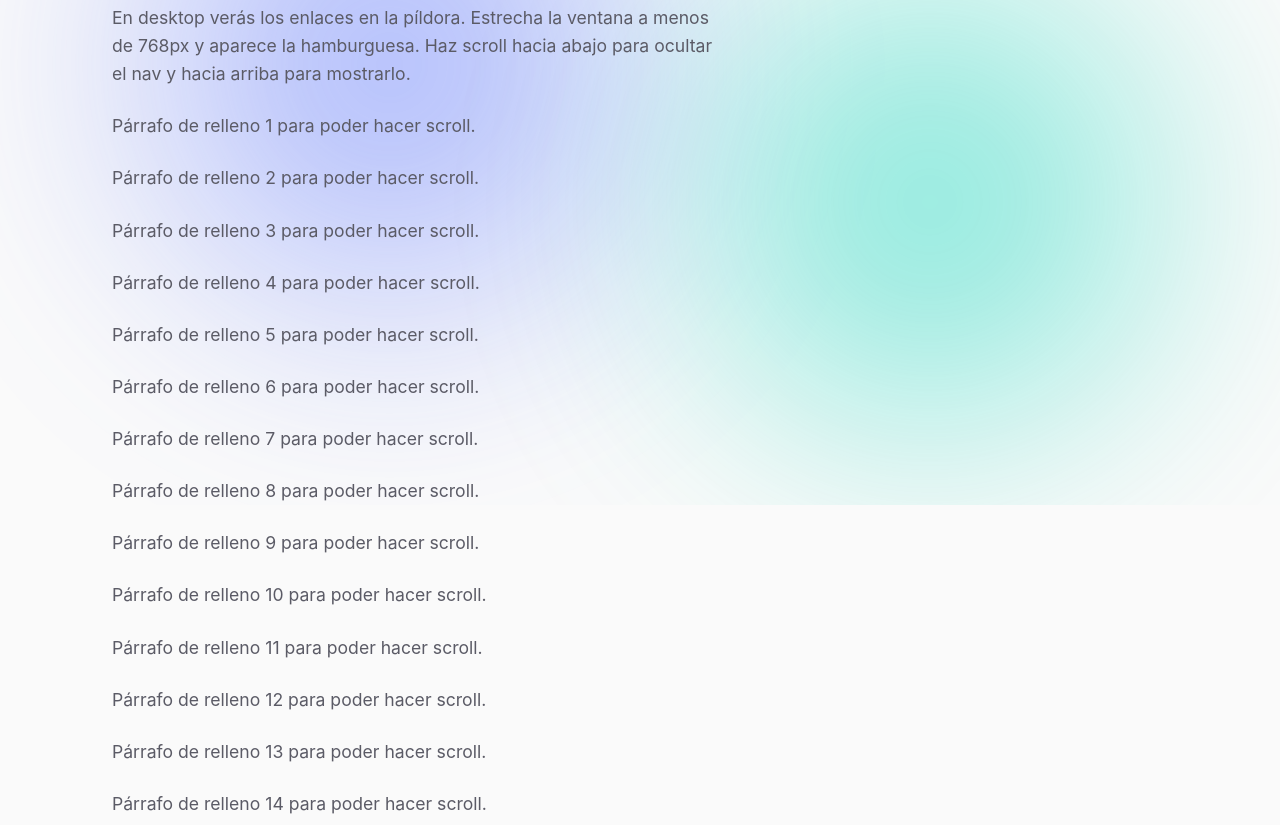
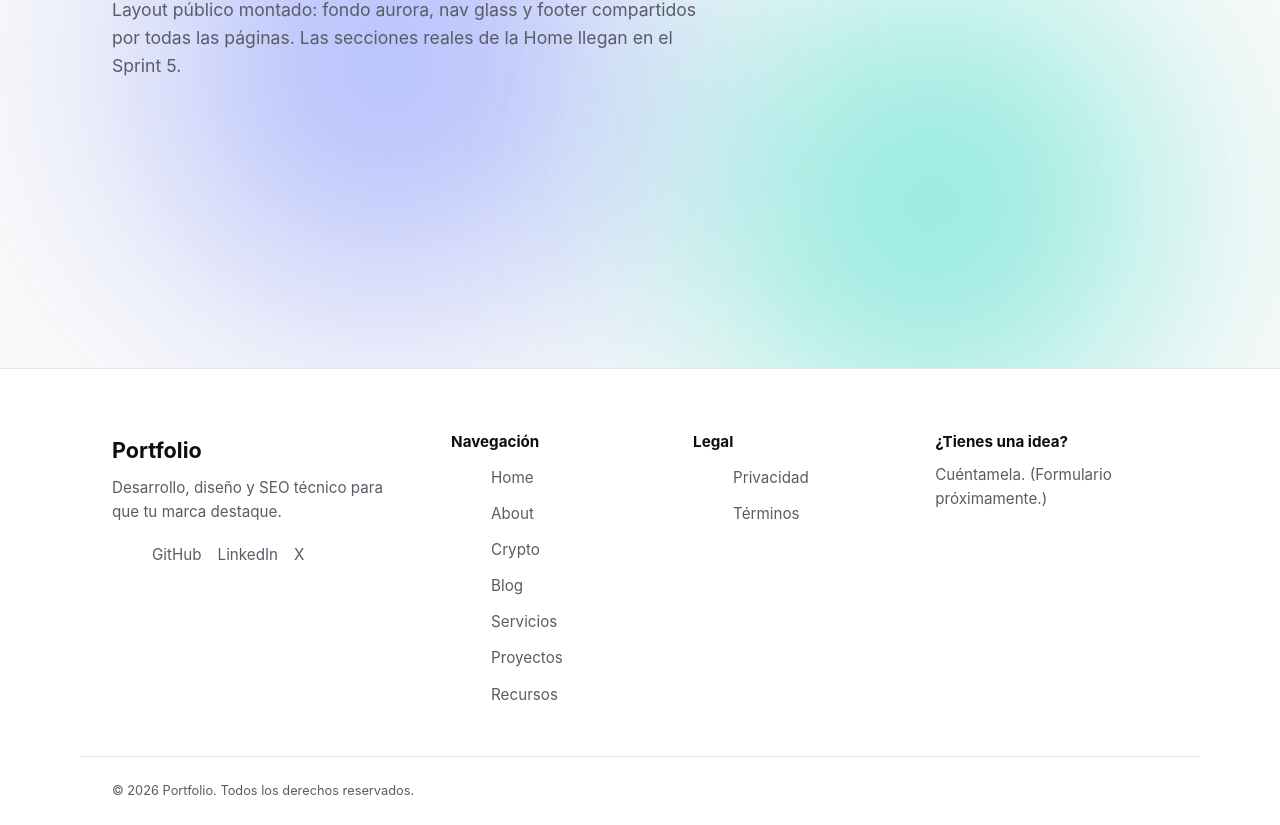
Before and after one commit to Alex-Gallardo/portfolio-mvp, a Next.js app: page / in a window 1280 px wide. Shown: the part 295-1120 px from the top of the page. Built offline with nearby package versions, Linux system fonts and the light colour scheme.

Commit message:
S1-T5: Footer + layout público (grupo (public) con aurora, nav y footer compartidos)

```diff
--- /dev/null
+++ b/src/app/(public)/layout.tsx
@@ -0,0 +1,12 @@
+import { AuroraBackground, NavGlass, Footer } from "@/components/layout";
+
+export default function PublicLayout({ children }: { children: React.ReactNode }) {
+  return (
+    <>
+      <AuroraBackground />
+      <NavGlass />
+      <main>{children}</main>
+      <Footer />
+    </>
+  );
+}
--- /dev/null
+++ b/src/app/(public)/page.tsx
@@ -0,0 +1,11 @@
+export default function Home() {
+  return (
+    <div className="container" style={{ paddingBlock: "calc(var(--sp-24) * 2)" }}>
+      <h1 style={{ fontSize: "var(--fs-3xl)" }}>Portfolio MVP</h1>
+      <p style={{ color: "var(--fg-muted)", maxWidth: "55ch", marginTop: "var(--sp-4)" }}>
+        Layout público montado: fondo aurora, nav glass y footer compartidos por todas las páginas.
+        Las secciones reales de la Home llegan en el Sprint 5.
+      </p>
+    </div>
+  );
+}
--- a/src/app/page.tsx
+++ /dev/null
@@ -1,25 +0,0 @@
-import { AuroraBackground, NavGlass } from "@/components/layout";
-
-export default function Home() {
-  return (
-    <>
-      <AuroraBackground />
-      <NavGlass />
-      <main
-        className="container"
-        style={{ paddingBlock: "calc(var(--sp-24) * 2)", display: "grid", gap: "var(--sp-6)" }}
-      >
-        <h1 style={{ fontSize: "var(--fs-3xl)" }}>NavGlass</h1>
-        <p style={{ color: "var(--fg-muted)", maxWidth: "55ch" }}>
-          En desktop verás los enlaces en la píldora. Estrecha la ventana a menos de 768px y aparece
-          la hamburguesa. Haz scroll hacia abajo para ocultar el nav y hacia arriba para mostrarlo.
-        </p>
-        {Array.from({ length: 20 }).map((_, i) => (
-          <p key={i} style={{ color: "var(--fg-muted)" }}>
-            Párrafo de relleno {i + 1} para poder hacer scroll.
-          </p>
-        ))}
-      </main>
-    </>
-  );
-}
--- /dev/null
+++ b/src/components/layout/Footer/Footer.module.css
@@ -0,0 +1,85 @@
+.footer {
+  margin-top: var(--sp-24);
+  padding-block: var(--sp-16) var(--sp-8);
+  background: var(--bg-elev);
+  border-top: 1px solid var(--border);
+}
+
+.grid {
+  display: grid;
+  grid-template-columns: 1fr; /* móvil: apilado */
+  gap: var(--sp-8);
+}
+
+.brand {
+  font-family: var(--font-display);
+  font-weight: 700;
+  font-size: var(--fs-lg);
+  color: var(--fg);
+}
+.tagline {
+  margin-top: var(--sp-2);
+  color: var(--fg-muted);
+  font-size: var(--fs-sm);
+  max-width: 32ch;
+}
+
+.social {
+  display: flex;
+  flex-wrap: wrap;
+  gap: var(--sp-4);
+  margin-top: var(--sp-4);
+  list-style: none;
+}
+.socialLink {
+  color: var(--fg-muted);
+  font-size: var(--fs-sm);
+  transition: color var(--dur-fast) var(--ease);
+}
+.socialLink:hover {
+  color: var(--brand-600);
+}
+
+.colTitle {
+  font-family: var(--font-sans);
+  font-size: var(--fs-sm);
+  font-weight: 700;
+  color: var(--fg);
+  margin-bottom: var(--sp-3);
+}
+.list {
+  list-style: none;
+  display: flex;
+  flex-direction: column;
+  gap: var(--sp-2);
+}
+.link {
+  color: var(--fg-muted);
+  font-size: var(--fs-sm);
+  transition: color var(--dur-fast) var(--ease);
+}
+.link:hover {
+  color: var(--fg);
+}
+
+.bottom {
+  margin-top: var(--sp-12);
+  padding-top: var(--sp-6);
+  border-top: 1px solid var(--border);
+  color: var(--fg-muted);
+  font-size: var(--fs-xs);
+}
+
+/* Tablet: 2 columnas */
+@media (min-width: 600px) {
+  .grid {
+    grid-template-columns: repeat(2, 1fr);
+  }
+}
+/* Desktop: marca ancha + 3 columnas */
+@media (min-width: 1024px) {
+  .grid {
+    grid-template-columns: 1.5fr 1fr 1fr 1.2fr;
+    gap: var(--sp-12);
+  }
+}
--- /dev/null
+++ b/src/components/layout/Footer/Footer.tsx
@@ -0,0 +1,94 @@
+import Link from "next/link";
+import styles from "./Footer.module.css";
+
+const NAV = [
+  { href: "/", label: "Home" },
+  { href: "/about", label: "About" },
+  { href: "/crypto", label: "Crypto" },
+  { href: "/blog", label: "Blog" },
+  { href: "/servicios", label: "Servicios" },
+  { href: "/proyectos", label: "Proyectos" },
+  { href: "/recursos", label: "Recursos" },
+];
+
+const LEGAL = [
+  { href: "/privacidad", label: "Privacidad" },
+  { href: "/terminos", label: "Términos" },
+];
+
+// sameAs para SEO (se conectará a site_settings en el S6-T5)
+const SOCIAL = [
+  { href: "https://github.com/", label: "GitHub" },
+  { href: "https://www.linkedin.com/", label: "LinkedIn" },
+  { href: "https://x.com/", label: "X" },
+];
+
+export function Footer() {
+  const year = new Date().getFullYear();
+
+  return (
+    <footer className={styles.footer}>
+      <div className={`container ${styles.grid}`}>
+        {/* Marca + tagline + redes */}
+        <div className={styles.brandCol}>
+          <span className={styles.brand}>Portfolio</span>
+          <p className={styles.tagline}>
+            Desarrollo, diseño y SEO técnico para que tu marca destaque.
+          </p>
+          <ul className={styles.social}>
+            {SOCIAL.map((s) => (
+              <li key={s.label}>
+                <a
+                  href={s.href}
+                  target="_blank"
+                  rel="noopener noreferrer"
+                  className={styles.socialLink}
+                >
+                  {s.label}
+                </a>
+              </li>
+            ))}
+          </ul>
+        </div>
+
+        {/* Navegación */}
+        <nav className={styles.col} aria-label="Navegación del pie">
+          <h2 className={styles.colTitle}>Navegación</h2>
+          <ul className={styles.list}>
+            {NAV.map((l) => (
+              <li key={l.href}>
+                <Link href={l.href} className={styles.link}>
+                  {l.label}
+                </Link>
+              </li>
+            ))}
+          </ul>
+        </nav>
+
+        {/* Legal */}
+        <nav className={styles.col} aria-label="Enlaces legales">
+          <h2 className={styles.colTitle}>Legal</h2>
+          <ul className={styles.list}>
+            {LEGAL.map((l) => (
+              <li key={l.href}>
+                <Link href={l.href} className={styles.link}>
+                  {l.label}
+                </Link>
+              </li>
+            ))}
+          </ul>
+        </nav>
+
+        {/* Placeholder del formulario (se implementa en el S6-T4) */}
+        <div className={styles.col}>
+          <h2 className={styles.colTitle}>¿Tienes una idea?</h2>
+          <p className={styles.tagline}>Cuéntamela. (Formulario próximamente.)</p>
+        </div>
+      </div>
+
+      <div className={`container ${styles.bottom}`}>
+        <p>© {year} Portfolio. Todos los derechos reservados.</p>
+      </div>
+    </footer>
+  );
+}
--- a/src/components/layout/index.ts
+++ b/src/components/layout/index.ts
@@ -1,3 +1,4 @@
 export { ThemeToggle } from "./ThemeToggle/ThemeToggle";
 export { AuroraBackground } from "./AuroraBackground/AuroraBackground";
 export { NavGlass } from "./NavGlass/NavGlass";
+export { Footer } from "./Footer/Footer";
```
Also changed, not shown: src/app/(public)/page.module.css (renamed from src/app/page.module.css).
